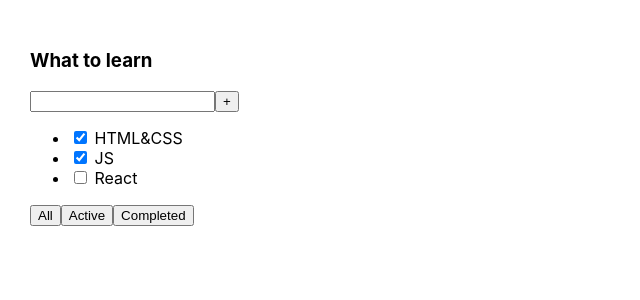
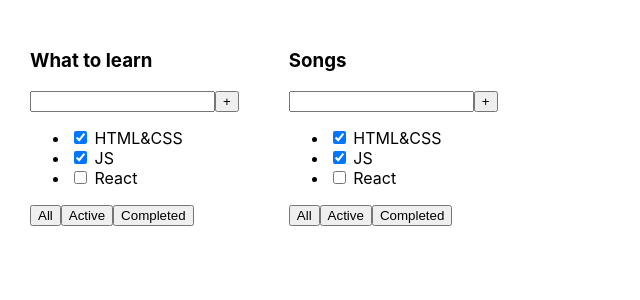
Before and after one commit to regggulus/Ts_Todolist, a React (Create React App) app: page / in a window 1280 px wide. Shown: the top 300 px of the page, without its empty margins (0-640 px from the left). Built offline with nearby package versions, Linux system fonts and the light colour scheme.

Commit message:
Throwing and creating an array

```diff
--- a/src/App.tsx
+++ b/src/App.tsx
@@ -1,13 +1,24 @@
 import './App.css'
-import {Todolist} from "./components/Todolist";
+import {TodolistItem} from "./components/TodolistItem";
 
-function App() {
+export const App = () => {
+  const tasks1 = [
+    { id: 1, title: 'HTML&CSS', isDone: true },
+    { id: 2, title: 'JS', isDone: true },
+    { id: 3, title: 'ReactJS', isDone: false },
+  ]
+
+  const tasks2 = [
+    { id: 1, title: 'Hello world', isDone: true },
+    { id: 2, title: 'I am Happy', isDone: false },
+    { id: 3, title: 'Yo', isDone: false },
+  ]
+
   return (
-
-<div className={'app'}>
-  <Todolist/>
-</div>
+      <div className="app">
+        <TodolistItem title="What to learn" tasks={tasks1} />
+        <TodolistItem title="Songs" tasks={tasks2} />
+      </div>
   )
-
 }
 export default App
--- a/src/components/Todolist.tsx
+++ b/src/components/TodolistItem.tsx
@@ -1,7 +1,12 @@
-export function Todolist () {
+type TodolistType = {
+    title: string
+
+}
+
+export function TodolistItem ({title}: TodolistType) {
     return (
         <div>
-            <h3>What to learn</h3>
+            <h3>{title}</h3>
             <div>
                 <input/>
                 <button>+</button>
```
